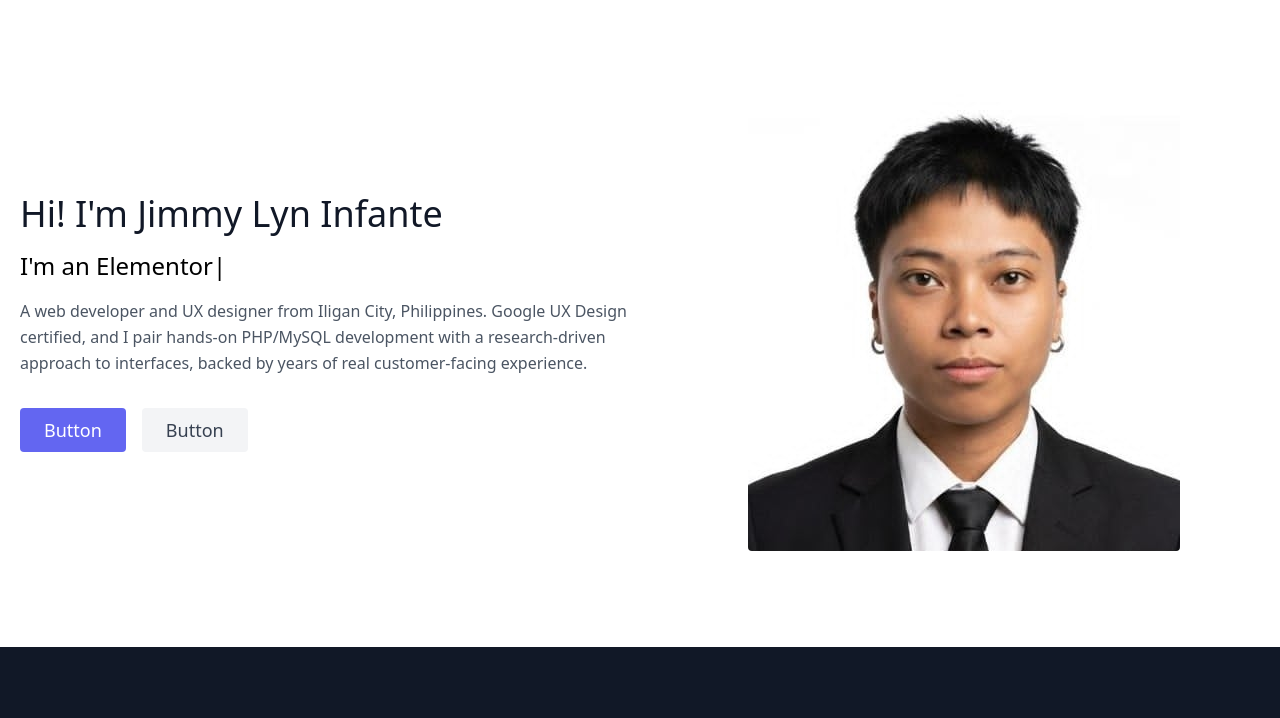
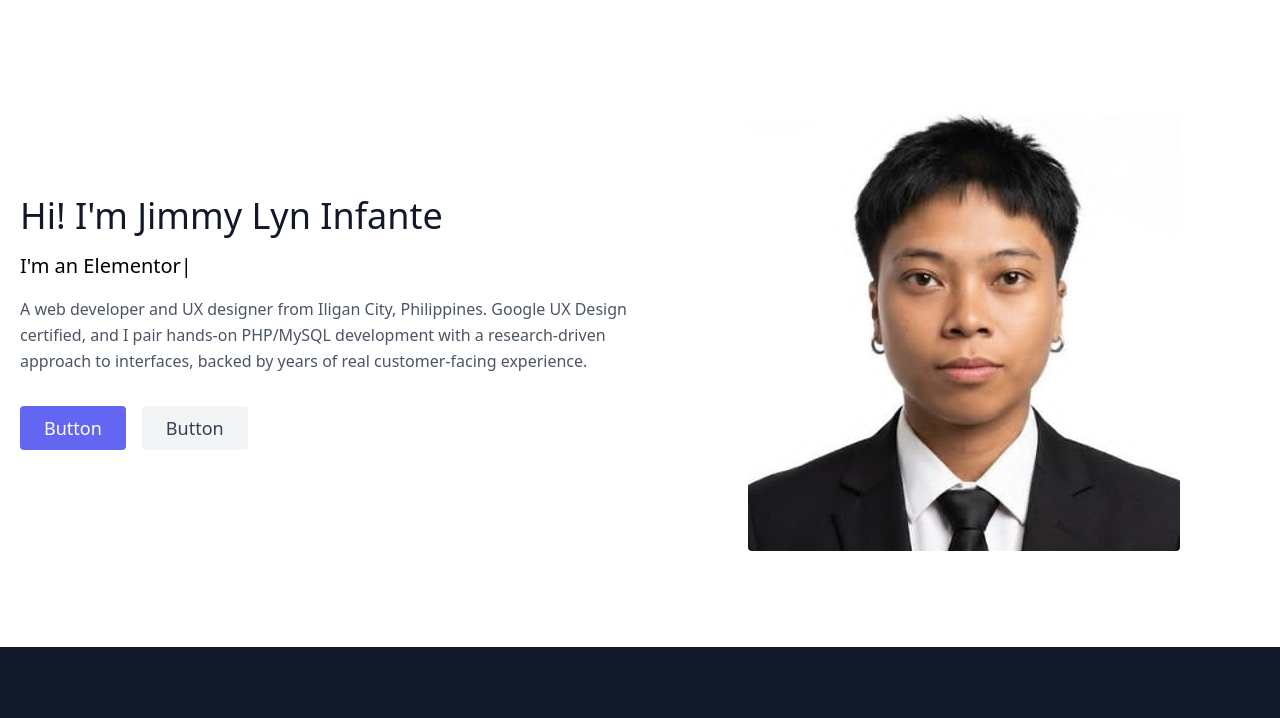
Before and after one commit to jimmylyn07/jimmylyn07.github.io, a website: page index.html in a window 1280 px wide. Shown: the part 82-800 px from the top of the page. Drawn offline with nearby package versions, Linux system fonts and the light colour scheme; files that its build step writes are made by us from their sources.

Commit message:
changed the font size again

```diff
--- a/index.html
+++ b/index.html
@@ -58,7 +58,9 @@
       <h1 class="title-font sm:text-4xl text-3xl mb-4 font-medium text-gray-900">Hi! I'm Jimmy Lyn Infante
 
       </h1>
-      <h2 class="title-font sm:text-2xl text-2xl mb-4 font-medium text-black">I'm <span id="typed"></span></h2>
+      <h2 class="title-font text-base sm:text-lg md:text-xl mb-4 font-medium text-black">
+  I'm <span id="typed"></span>
+</h2>
       <p class="mb-8 leading-relaxed">A web developer and UX designer from Iligan City, Philippines. Google UX Design certified, and I pair hands-on PHP/MySQL development with a research-driven approach to interfaces, backed by years of real customer-facing experience.</p>
       <div class="flex justify-center">
         <button class="inline-flex text-white bg-indigo-500 border-0 py-2 px-6 focus:outline-none hover:bg-indigo-600 rounded text-lg">Button</button>
```
